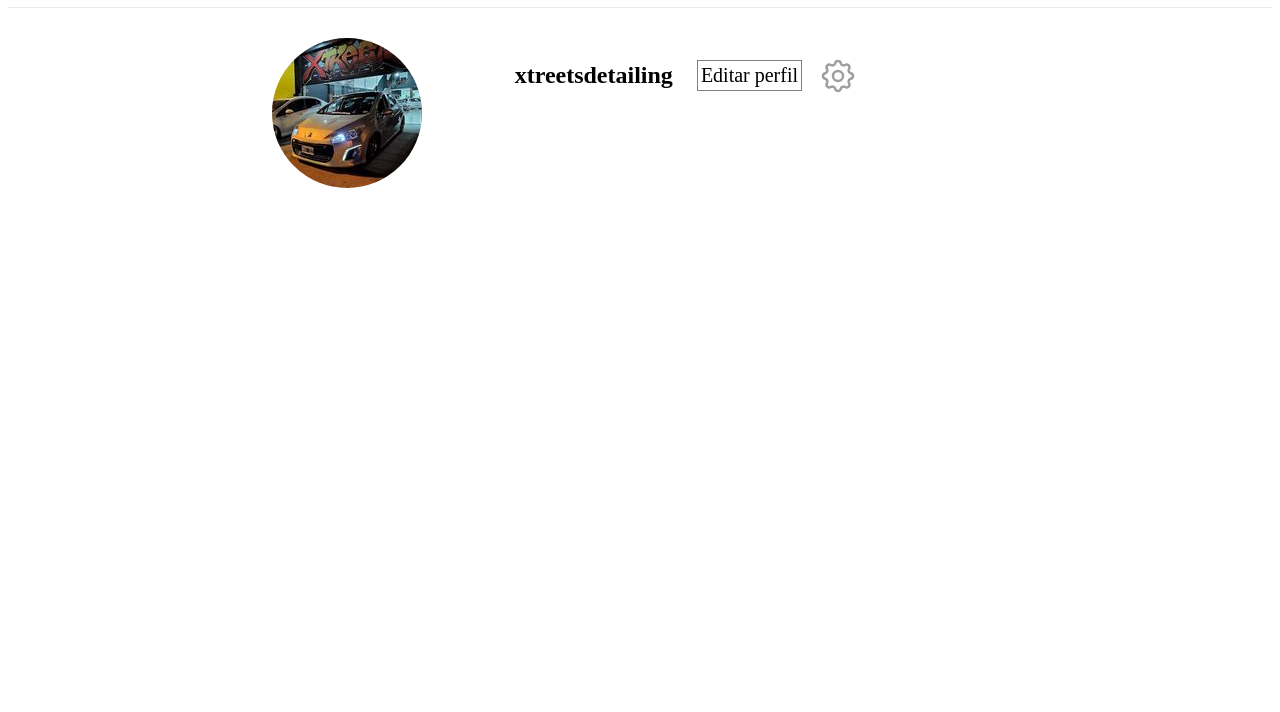
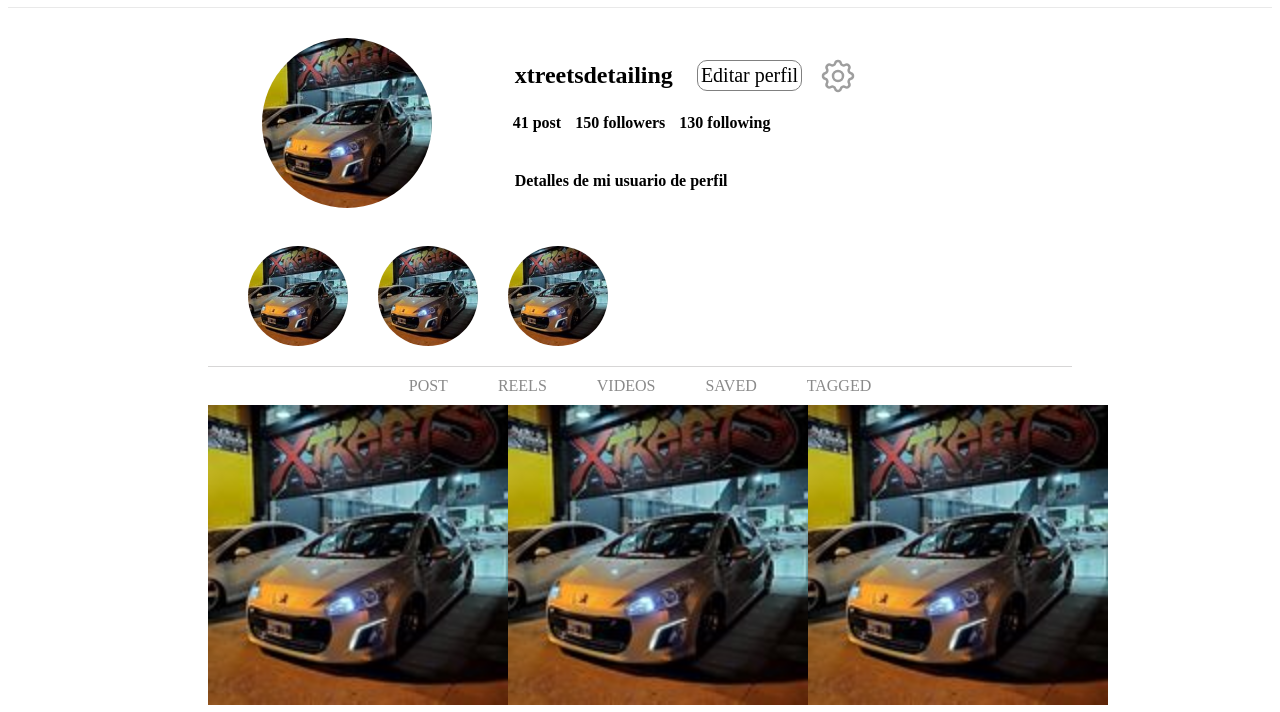
Before and after one commit to kontosmario/elSecretoDelFrontEnd, a plain HTML site: page clase 3/insta2prueba/index.html in a window 1280 px wide. Shown: the part 77-789 px from the top of the page. Drawn offline with Linux system fonts and the light colour scheme.

Commit message:
fin clase 3

```diff
--- a/clase 3/insta2prueba/css/styles.css
+++ b/clase 3/insta2prueba/css/styles.css
@@ -76,14 +76,16 @@ header {
 
 .profile_name {
     flex: 1;
-    display: flex;
     margin: 12px;
     display: flex;
+    flex-direction: column;
     padding: 0 2px;
 }
 
 .profile_img img {
     border-radius: 100px;
+    height: 170px;
+    width: 170px;
 }
 
 
@@ -93,14 +95,88 @@ header {
     padding: 0 2px;
 }
 
-span {
+.detail_user {
+    margin: 12px;
+    padding: 0 2px;
+}
+
+.profile_actions span {
     margin: 10px;
     font-size: 20px;
     border: 1px solid grey;
     padding: 3px;
     margin-bottom: auto;
+    border-radius: 10px;
+}
+
+.profile_actions {
+    display: flex;
+}
+
+.user_status {
+    margin: 12px;
+    font-weight: bolder;
+}
+
+.user_status span {
+    margin-right: 10px;
 }
 
 .icon-tabler {
     margin: 6px;
 }
+
+.historias_destacadas {
+    display: flex;
+    flex: 1;
+    border-bottom: 1px solid #d7d6d6;
+}
+
+
+.historias_destacadas ul{
+    display: flex;
+    flex: 1;
+    list-style: none;
+}
+
+.historias_destacadas ul li{
+    margin-right: 30px;
+}
+
+.historias_destacadas ul li img{
+    border-radius: 100%;
+    width: 100px;
+    height: 100px;
+}
+
+.column-direction {
+    flex-direction: column;
+}
+
+.center {
+    justify-content: center;
+}
+
+.tab_list {
+    display: flex;
+    flex: 1;
+    justify-content: center;
+}
+
+.tab_list a {
+    margin: 10px 25px;
+    text-decoration: none;
+    color: rgb(138, 138, 138);
+}
+
+.post {
+    display: flex;
+    flex: 1;
+    justify-content: space-around;
+    margin-bottom: 10px;
+}
+
+.post img {
+    width: 300px;
+    height: 300px;
+}
--- a/clase 3/insta2prueba/index.html
+++ b/clase 3/insta2prueba/index.html
@@ -79,6 +79,7 @@
                 <img src="img/perfil.jpg" alt="">
             </div>
             <div class="profile_name">
+                <div class="profile_actions">
                     <h2>xtreetsdetailing</h2>
                     <span>Editar perfil</span>
                     <svg xmlns="http://www.w3.org/2000/svg" class="icon icon-tabler icon-tabler-settings" width="40" height="40" viewBox="0 0 24 24" stroke-width="1.5" stroke="#9e9e9e" fill="none" stroke-linecap="round" stroke-linejoin="round">
@@ -87,22 +88,68 @@
                         <circle cx="12" cy="12" r="3" />
                     </svg>
                 </div>
-
+                <div class="user_status">
+                    <span>41 post</span>
+                    <span>150 followers</span>
+                    <span>130 following</span>
+                </div>
+                <div class="detail_user">
+                    <p><strong>Detalles de mi usuario de perfil</strong></p>
+                </div>
+            </div>
         </div>
         <!-- ///////////////FIN DATOS DEL PERFIL DEL USUARIO//////////////// -->
+    </div>
+
+    <!-- /////////////////// HISTORIAS DESTACADAS ///////////////////////  -->
+    <div class="container">
+        <div class="historias_destacadas">
+            <ul>
+                <li><img src="img/perfil.jpg" alt=""></li>
+                <li><img src="img/perfil.jpg" alt=""></li>
+                <li><img src="img/perfil.jpg" alt=""></li>
+            </ul>
+        </div>
+    </div>
+    <!-- ///////////////////FIN HISTORIAS DESTACADAS ///////////////////////  -->
+
+    <!-- /////////////////////////////////// LINKS //////////////////////  -->
+    <div class="container">
+        <div class="tab_list">
+            <a href="">POST</a>
+            <a href="">REELS</a>
+            <a href="">VIDEOS</a>
+            <a href="">SAVED</a>
+            <a href="">TAGGED</a>
+        </div>
+    </div>
+    <!-- ///////////////////////////////////FIN LINKS //////////////////////  -->
+    <div class="container column-direction">
+        <div class="post">
+            <img src="img/perfil.jpg" alt="">
+            <img src="img/perfil.jpg" alt="">
+            <img src="img/perfil.jpg" alt="">
+        </div>
+        <div class="post">
+            <img src="img/perfil.jpg" alt="">
+            <img src="img/perfil.jpg" alt="">
+            <img src="img/perfil.jpg" alt="">
+        </div>
+        <div class="post">
+            <img src="img/perfil.jpg" alt="">
+            <img src="img/perfil.jpg" alt="">
+            <img src="img/perfil.jpg" alt="">
+        </div>
+        <div class="post">
+            <img src="img/perfil.jpg" alt="">
+            <img src="img/perfil.jpg" alt="">
+            <img src="img/perfil.jpg" alt="">
+        </div>
+    </div>
 
 
-        <section>
-
-
-
-
-        </section>
-
-    </div>
-
-    <footer>
-        <p></p>
+    <footer class="container center">
+        <p>asdlkajsdlajsdla</p>
     </footer>
 
 
```
Lines whose indentation alone changed are shown as unchanged.
